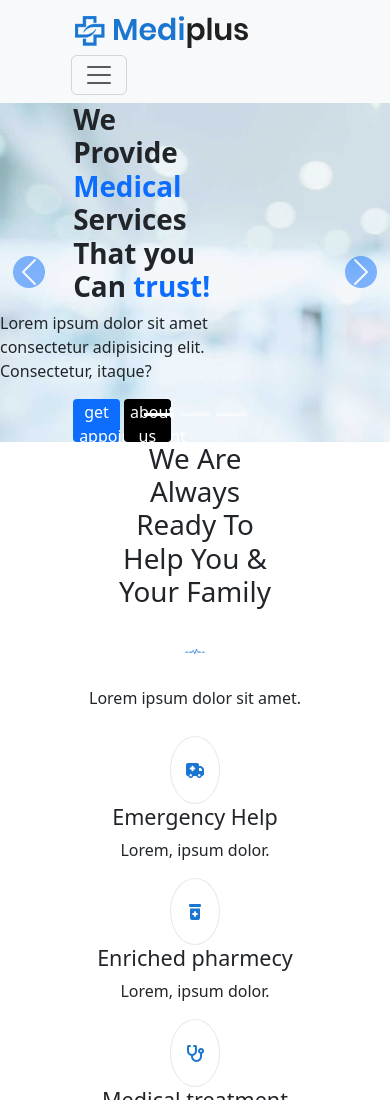
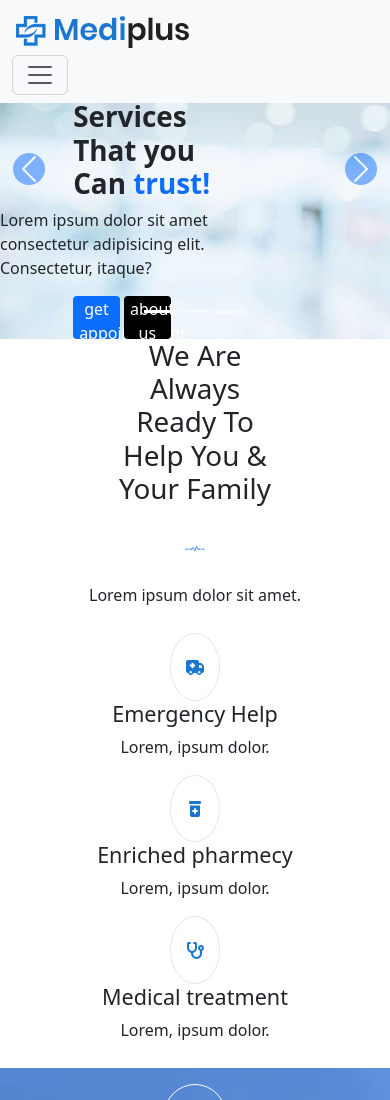
Before and after one commit to kawtaradlany/projet-final-adlanykawtar, a plain HTML site: page index.html in a window 390 px wide. Shown: the top 1100 px of the page. Drawn offline with nearby package versions, Linux system fonts and the light colour scheme.

Commit message:
modif nav mobile

```diff
--- a/index.html
+++ b/index.html
@@ -10,8 +10,8 @@
 
 <body>
     <header>
-        <nav class="navbar navbar-expand-lg bg-body-tertiary">
-            <div class="container">
+        <nav class="navbar fixed-top navbar-expand-lg bg-body-tertiary">
+            <div class="container ms-lg-auto ms-0">
                 <a class="navbar-brand" href="#"><img src="./public/img/logo.png" alt=""></a>
                 <button class="navbar-toggler" type="button" data-bs-toggle="collapse"
                     data-bs-target="#navbarNavDropdown" aria-controls="navbarNavDropdown" aria-expanded="false"
--- a/src/sass/modules/home/_main.sass
+++ b/src/sass/modules/home/_main.sass
@@ -36,6 +36,12 @@
             transition: ease-in-out 0.3s
         &:hover::after
             width: 100%
+
+// navmobil
+
+
+
+
 //section1
 .slide1
     background-image: url(../img/slider.jpg)
```
Also changed, not shown: 1 other file.
